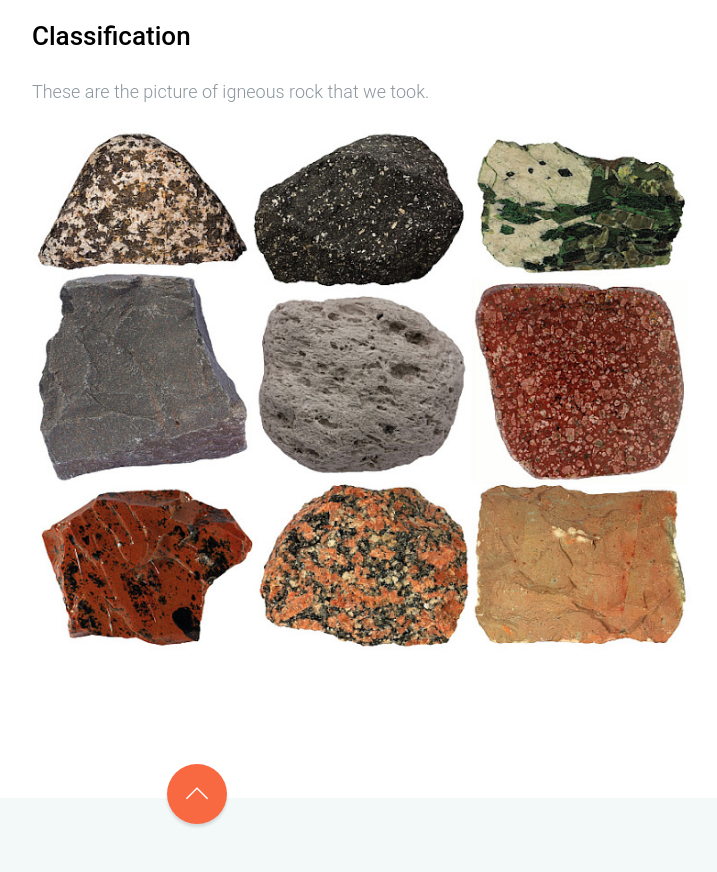
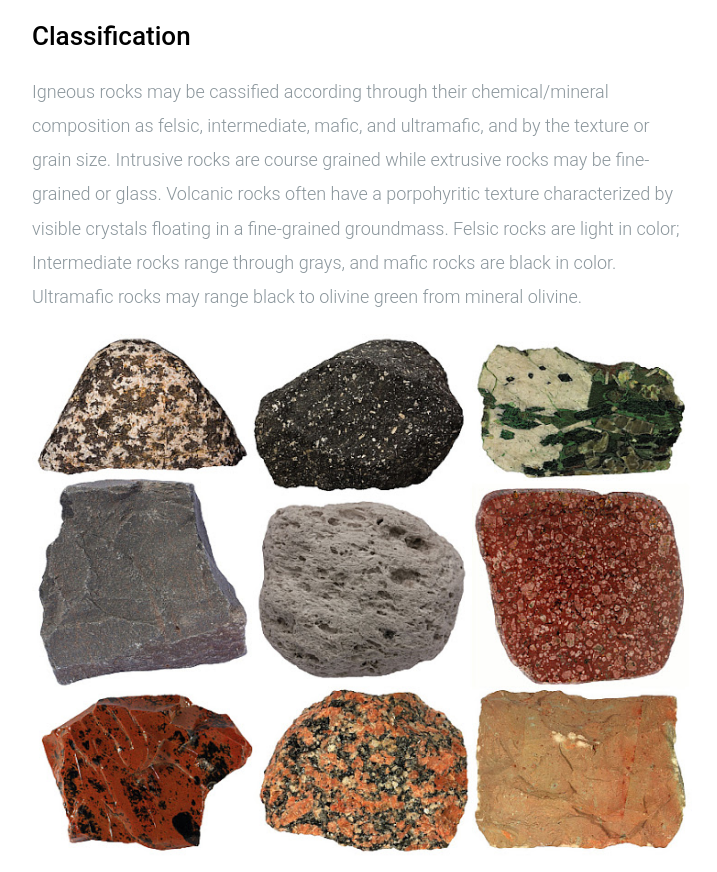
Before and after one commit to fancyh100/OlivineProject, a plain HTML site: page igneous-rock.html in a window 1280 px wide. Shown: the part 1219-2091 px from the top of the page, without its empty margins (443-1160 px from the left). Drawn offline with Linux system fonts and the light colour scheme.

Commit message:
Classification Igenous Rock
Added information for classification

```diff
--- a/igneous-rock.html
+++ b/igneous-rock.html
@@ -140,7 +140,7 @@
 						</div>
 						<div class="content-box animate-box">
 							<h2>Classification</h2>
-							<p>These are the picture of igneous rock that we took.</p>
+							<p>Igneous rocks may be cassified according through their chemical/mineral composition as felsic, intermediate, mafic, and ultramafic, and by the texture or grain size. Intrusive rocks are course grained while extrusive rocks may be fine-grained or glass. Volcanic rocks often have a porpohyritic texture characterized by visible crystals floating in a fine-grained groundmass. Felsic rocks are light in color; Intermediate rocks range through grays, and mafic rocks are black in color. Ultramafic rocks may range black to olivine green from mineral olivine.</p>
 							<p><img src="images/img_large_1.jpg" alt="Free HTML5 Template" class="img-responsive"></p>
 							<p></p>
 							<p></p>
```
